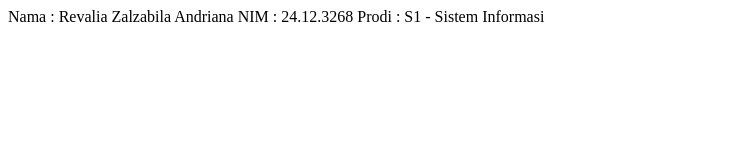
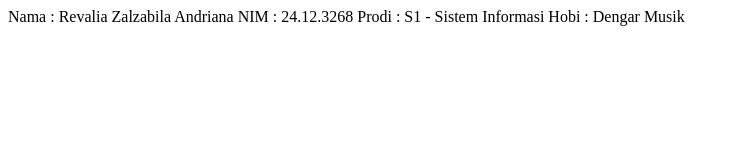
Before and after one commit to liaandriana/tes, a plain HTML site: page index.html in a window 1280 px wide. Shown: the whole page, without its empty margins (0-740 px from the left). Drawn offline with Linux system fonts and the light colour scheme.

Commit message:
Update index.html

```diff
--- a/index.html
+++ b/index.html
@@ -9,5 +9,6 @@
     Nama : Revalia Zalzabila Andriana
     NIM : 24.12.3268
     Prodi : S1 - Sistem Informasi
+    Hobi : Dengar Musik
 </body>
 </html>
```
